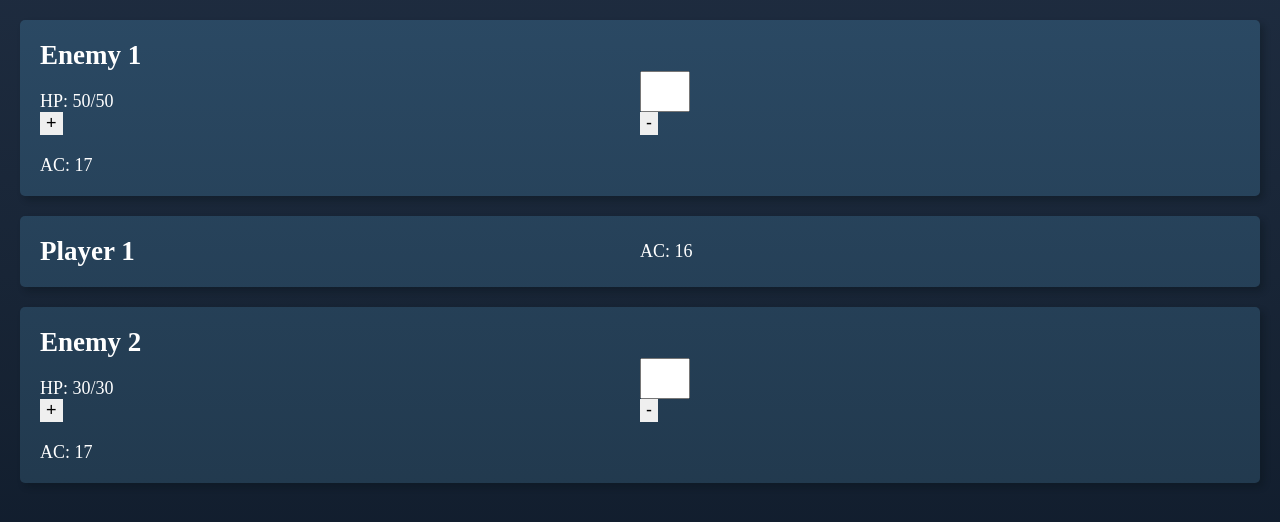
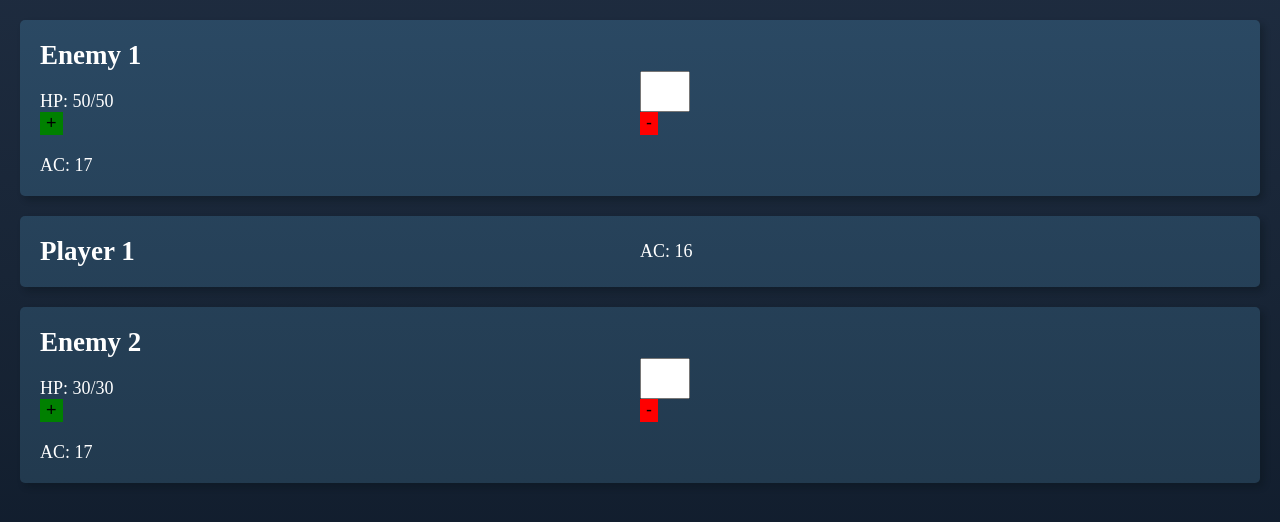
Before and after one commit to ninasander/capstone-project, a React (Create React App) app: page / in a window 1280 px wide. Shown: the top 522 px of the page. Built offline with nearby package versions, Linux system fonts and the light colour scheme; a web font is replaced by a local one.

Commit message:
Add HPCounter logic

```diff
--- a/package.json
+++ b/package.json
@@ -7,6 +7,7 @@
     "@testing-library/react": "^9.5.0",
     "@testing-library/user-event": "^7.2.1",
     "jest-styled-components": "^7.0.3",
+    "prop-types": "^15.7.2",
     "react": "^16.13.1",
     "react-dom": "^16.13.1",
     "react-scripts": "3.4.3",
--- a/src/EncounterPage/CounterButton.js
+++ b/src/EncounterPage/CounterButton.js
@@ -3,10 +3,15 @@ import styled from 'styled-components/macro'
 
 export default function CounterButton({ operator, onClick }) {
   return (
-    <ButtonStyled type="button" onClick={onClick}>
+    <ButtonStyled operator={operator} type="button" onClick={onClick}>
       {operator}
     </ButtonStyled>
   )
+}
+
+const operatorColors = {
+  '+': 'green',
+  '-': 'red',
 }
 
 const ButtonStyled = styled.button`
@@ -15,4 +20,5 @@ const ButtonStyled = styled.button`
   width: fit-content;
   height: fit-content;
   text-align: center;
+  background: ${(props) => operatorColors[props.operator]};
 `
--- a/src/EncounterPage/EnemyEntry.js
+++ b/src/EncounterPage/EnemyEntry.js
@@ -6,11 +6,13 @@ import HPCounter from './HPCounter'
 EnemyEntry.propTypes = {
   enemy: PropTypes.string.isRequired,
   ac: PropTypes.number.isRequired,
+  HP: PropTypes.number.isRequired,
   maxHP: PropTypes.number.isRequired,
 }
 
 export default function EnemyEntry({ enemy, ac, HP, maxHP }) {
-  const [currentHP, setCurrentHP] = useState(HP)
+  const [currentHP, setCurrentHP] = useState(Number(HP))
+
   return (
     <EnemyEntryStyled>
       <h2>{enemy}</h2>
--- a/src/EncounterPage/HPCounter.js
+++ b/src/EncounterPage/HPCounter.js
@@ -1,19 +1,29 @@
-import React from 'react'
+import React, { useState } from 'react'
 import CounterButton from './CounterButton'
 import styled from 'styled-components'
 
-export default function HPCounter() {
+export default function HPCounter({ setCurrentHP, currentHP }) {
+  const [input, setInput] = useState('')
   return (
     <>
-      <InputStyled name="HPInput" type="number" />
-      <CounterButton onClick={calculateHP} operator="+" />
-      <CounterButton onClick={calculateHP} operator="-" />
+      <InputStyled
+        value={input}
+        onChange={(event) => setInput(event.target.value)}
+        name="HPInput"
+        type="number"
+      />
+      <CounterButton onClick={addToHP} operator="+" />
+      <CounterButton onClick={subtractFromHP} operator="-" />
     </>
   )
 
-  function calculateHP({ currentHP, setCurrentHP }) {
-    const inputNumber = InputStyled.value
-    setCurrentHP(currentHP + inputNumber)
+  function addToHP() {
+    setCurrentHP(currentHP + Number(input))
+    setInput('')
+  }
+  function subtractFromHP() {
+    setCurrentHP(currentHP - Number(input))
+    setInput('')
   }
 }
 
```
